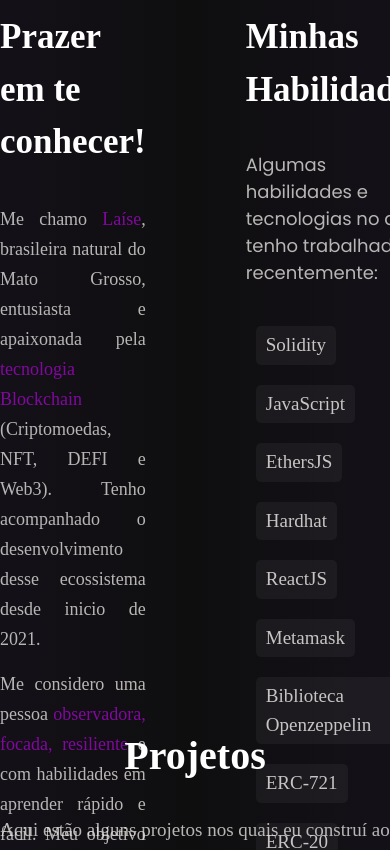
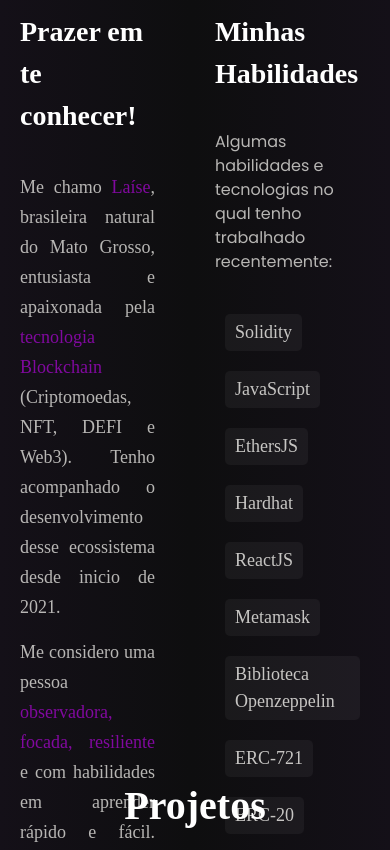
Before and after one commit to laisevdev/myPortfolio, a React (Vite) app: page / in a window 390 px wide. Shown: the part 780-1630 px from the top of the page. Built offline with nearby package versions, Linux system fonts and the light colour scheme.

Commit message:
[feat]: add responsive desing for tablets

```diff
--- a/src/components/Section/Responsive.css
+++ b/src/components/Section/Responsive.css
@@ -3,3 +3,28 @@
         max-width:900px;
     }
 }
+
+
+@media (max-width:768px) {
+    .section {
+        max-width:730px;
+        margin: 130px 20px;
+        gap: 60px;
+    }
+
+    .aboutme h1,  .skills h1 {
+        font-size: 28px;
+    }
+
+    .skills h2 {
+        font-size: 16px;
+    }
+
+    .abilities {
+        display: inline-block;
+    }
+
+    .skills li {
+        font-size: 18px;
+    }
+}
```
